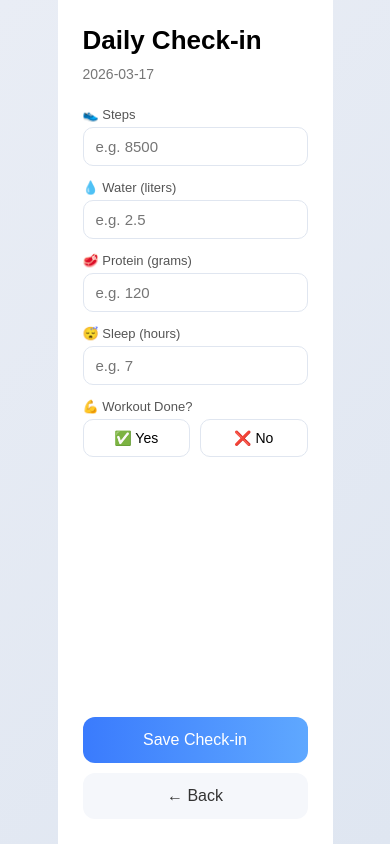
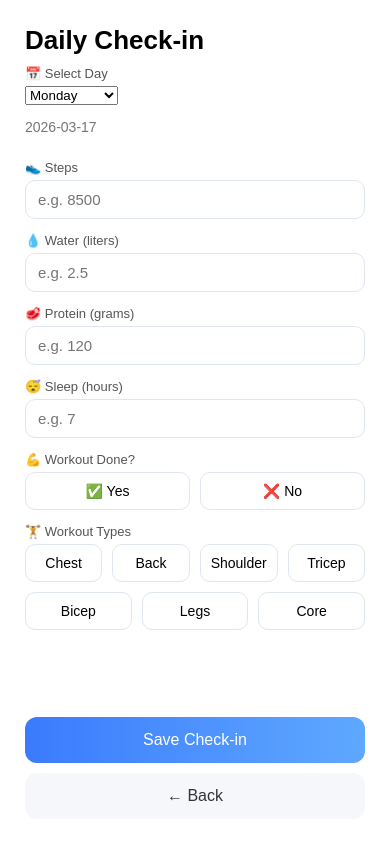
Before and after one commit to tyler-aj/fit-tracker-, a plain HTML site: page index.html in a window 390 px wide. Both pictures are taken after a click on the button "Start Tracking". Drawn offline with nearby package versions, Linux system fonts and the light colour scheme.

Commit message:
mobile fix

```diff
--- a/index.html
+++ b/index.html
@@ -68,6 +68,13 @@ body { background:linear-gradient(135deg,#e9edf5,#dfe6f1); min-height:100vh; dis
 <div class="app" style="min-height:auto;">
   <div>
     <div class="title">Daily Check-in</div>
+    <div class="form-group">
+      <label>📅 Select Day</label>
+      <select id="daySelect">
+        <option>Monday</option><option>Tuesday</option><option>Wednesday</option>
+        <option>Thursday</option><option>Friday</option><option>Saturday</option><option>Sunday</option>
+      </select>
+    </div>
     <div class="subtitle" id="checkinDate"></div>
     <div class="form-group">
       <label>👟 Steps</label>
@@ -90,6 +97,18 @@ body { background:linear-gradient(135deg,#e9edf5,#dfe6f1); min-height:100vh; dis
       <div class="toggle-group">
         <button class="toggle-btn" id="workoutYes" onclick="setWorkout(true)">✅ Yes</button>
         <button class="toggle-btn" id="workoutNo" onclick="setWorkout(false)">❌ No</button>
+      </div>
+    </div>
+    <div class="form-group">
+      <label>🏋️ Workout Types</label>
+      <div class="toggle-group" style="flex-wrap:wrap;">
+        <button class="toggle-btn" onclick="toggleWorkoutType('Chest', this)">Chest</button>
+        <button class="toggle-btn" onclick="toggleWorkoutType('Back', this)">Back</button>
+        <button class="toggle-btn" onclick="toggleWorkoutType('Shoulder', this)">Shoulder</button>
+        <button class="toggle-btn" onclick="toggleWorkoutType('Tricep', this)">Tricep</button>
+        <button class="toggle-btn" onclick="toggleWorkoutType('Bicep', this)">Bicep</button>
+        <button class="toggle-btn" onclick="toggleWorkoutType('Legs', this)">Legs</button>
+        <button class="toggle-btn" onclick="toggleWorkoutType('Core', this)">Core</button>
       </div>
     </div>
     <div class="success-msg" id="successMsg">✅ Check-in saved!</div>
@@ -188,6 +207,8 @@ body { background:linear-gradient(135deg,#e9edf5,#dfe6f1); min-height:100vh; dis
       </div>
       <div class="stats">
         <div class="stat">Workout<strong id="d-workout">—</strong></div>
+        <div class="stat">Day<strong id="d-day">—</strong></div>
+        <div class="stat">Workout Type<strong id="d-workoutTypes">—</strong></div>
       </div>
     </div>
 
@@ -243,6 +264,7 @@ function saveNutrition() {
 }
 const GOALS = { steps: 10000, water: 3, protein: 150, sleep: 8 };
 let workoutDone = null;
+let workoutTypes = [];
 let weeklyChartInstance = null;
 
 function showScreen(id) {
@@ -256,6 +278,16 @@ function setWorkout(val) {
   workoutDone = val;
   document.getElementById('workoutYes').classList.toggle('active', val === true);
   document.getElementById('workoutNo').classList.toggle('active', val === false);
+}
+
+function toggleWorkoutType(type, btn) {
+  if (workoutTypes.includes(type)) {
+    workoutTypes = workoutTypes.filter(t => t !== type);
+    btn.classList.remove('active');
+  } else {
+    workoutTypes.push(type);
+    btn.classList.add('active');
+  }
 }
 
 function getDateKey(offset = 0) {
@@ -274,6 +306,7 @@ function loadCheckinDefaults() {
     document.getElementById('protein').value = saved.protein || '';
     document.getElementById('sleep').value = saved.sleep || '';
     setWorkout(saved.workout);
+    workoutTypes = saved.workoutTypes || [];
   } else {
     setWorkout(null);
   }
@@ -282,12 +315,14 @@ function loadCheckinDefaults() {
 function saveCheckin() {
   const today = getDateKey();
   const data = {
+    day: document.getElementById('daySelect').value,
     date: today,
     steps: parseFloat(document.getElementById('steps').value) || 0,
     water: parseFloat(document.getElementById('water').value) || 0,
     protein: parseFloat(document.getElementById('protein').value) || 0,
     sleep: parseFloat(document.getElementById('sleep').value) || 0,
-    workout: workoutDone === true
+    workout: workoutDone === true,
+    workoutTypes: workoutTypes
   };
   localStorage.setItem('ft-' + today, JSON.stringify(data));
   const msg = document.getElementById('successMsg');
@@ -315,6 +350,8 @@ function loadDashboard() {
     document.getElementById('d-protein').textContent = data.protein + 'g';
     document.getElementById('d-sleep').textContent = data.sleep + 'h';
     document.getElementById('d-workout').textContent = data.workout ? '✅ Done' : '❌ Not yet';
+    document.getElementById('d-day').textContent = data.day || '—';
+    document.getElementById('d-workoutTypes').textContent = data.workoutTypes ? data.workoutTypes.join(', ') : '—';
     const pct = calcProgress(data);
     document.getElementById('progressPct').textContent = pct + '%';
     document.getElementById('progressRing').style.background =
```
